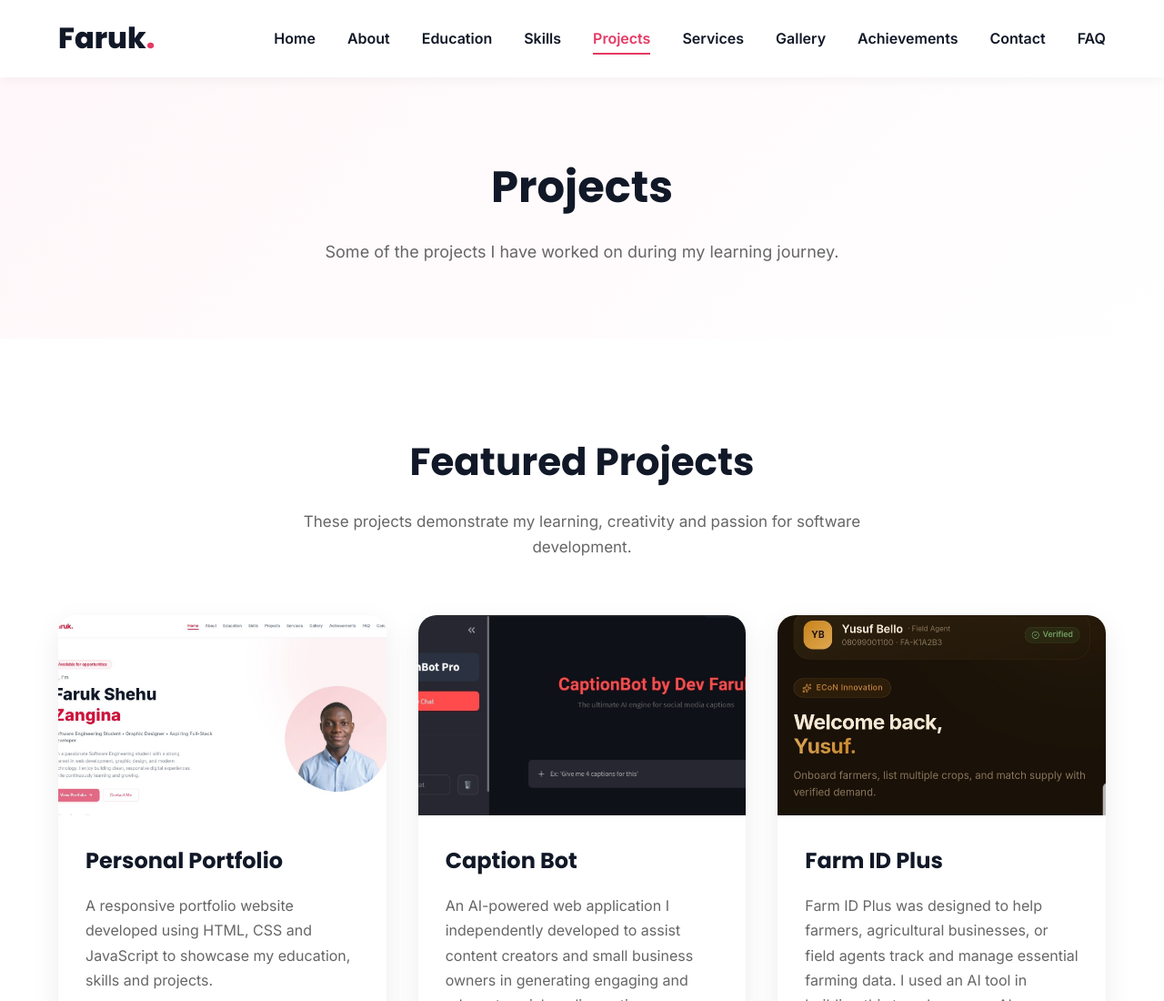
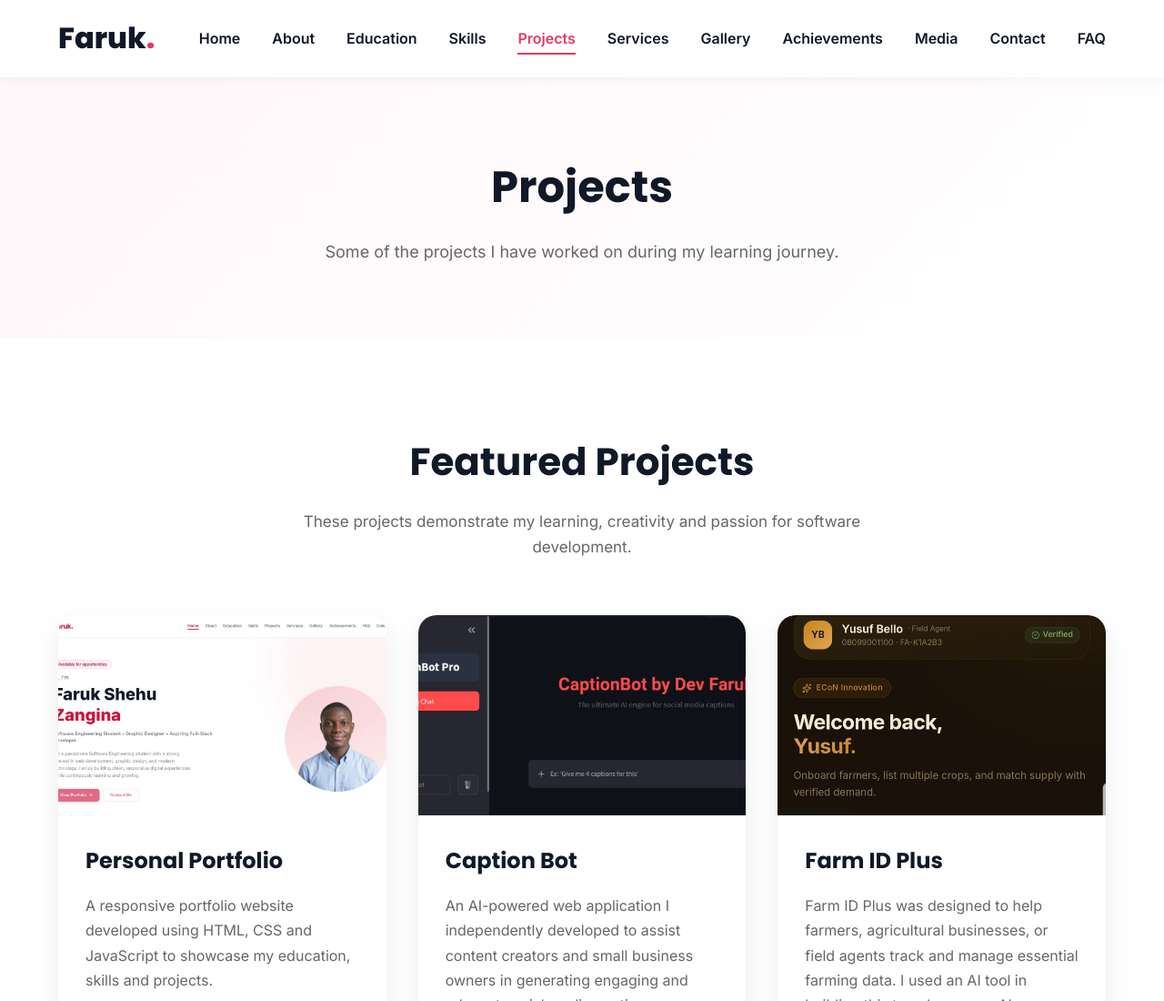
Before and after one commit to Farusky/Dev-Faruk-Portfolio, a plain HTML site: page projects.html in a window 1280 px wide. Shown: the top 1100 px of the page at 91% size. Drawn offline with Linux system fonts and the light colour scheme.

Commit message:
Add Media link to projects.html

```diff
--- a/projects.html
+++ b/projects.html
@@ -52,6 +52,8 @@ Faruk<span>.</span>
 <li><a href="gallery.html">Gallery</a></li>
 
 <li><a href="achievements.html">Achievements</a></li>
+
+<li><a href="media.html">Media</a></li>
 
 <li><a href="contact.html">Contact</a></li>
 
```
